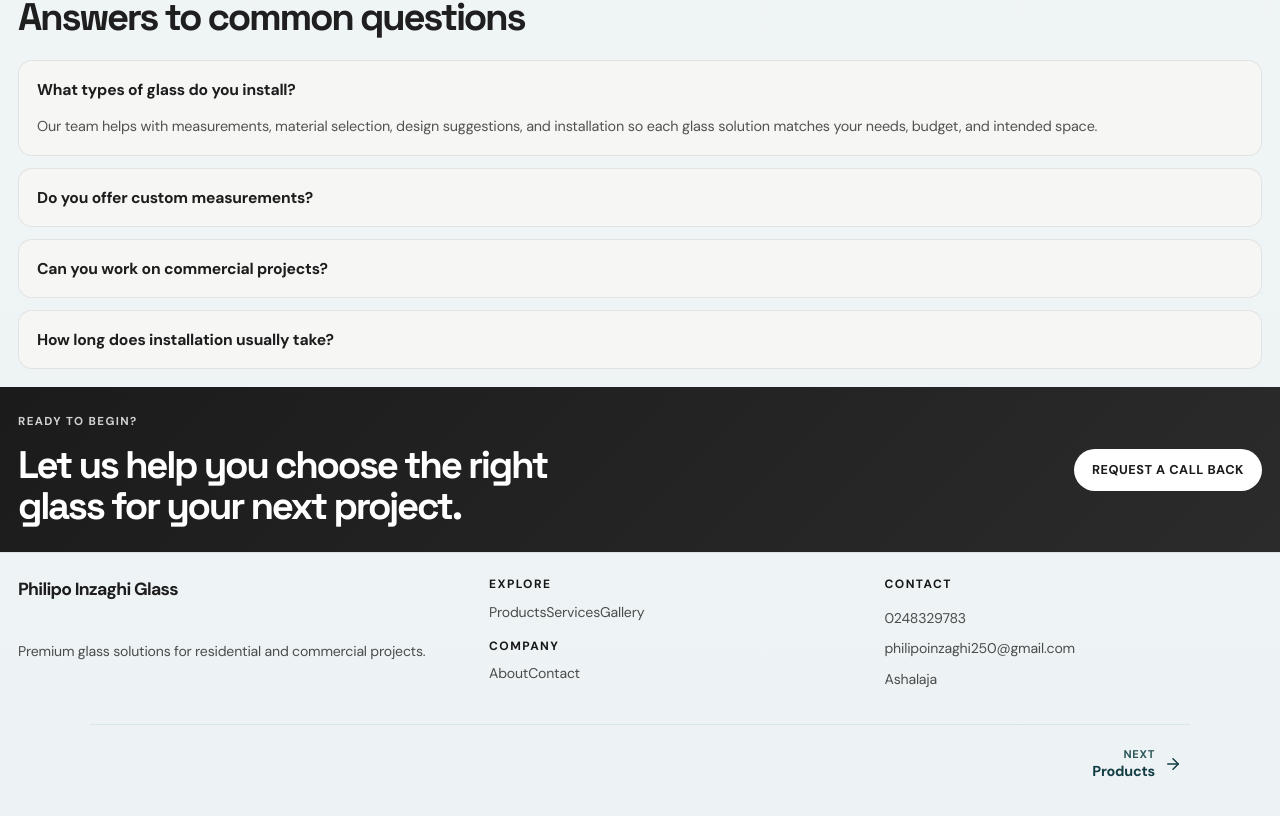
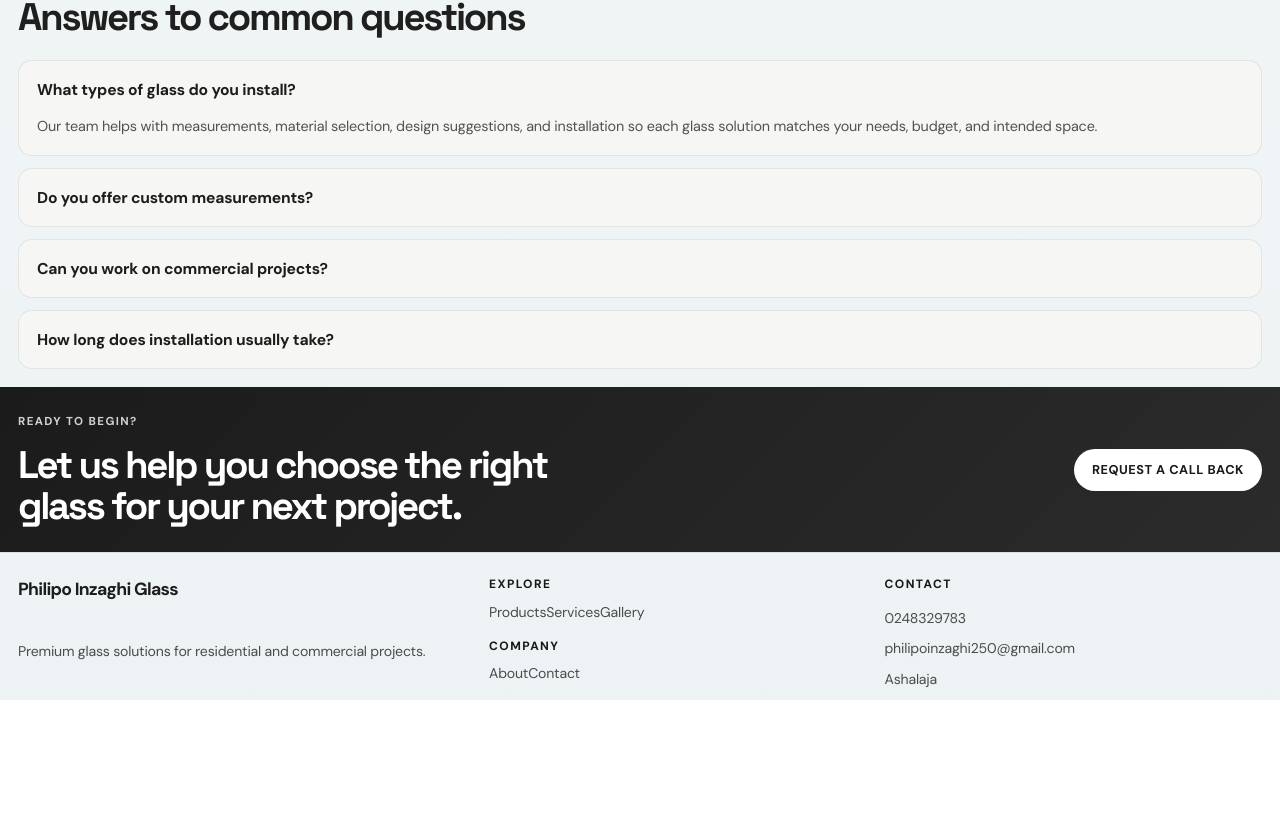
Before and after one commit to Uncle2-Tee/Premiumglasses, a Next.js app: page / in a window 1280 px wide. Shown: the part 1882-2698 px from the top of the page. After the commit the page ends 2582 px from the top, so only its background shows below. Built offline with nearby package versions, Linux system fonts and the light colour scheme.

Commit message:
pages updated

```diff
--- a/app/globals.css
+++ b/app/globals.css
@@ -649,33 +649,6 @@ p { font-size: 1rem; }
   text-transform: uppercase;
 }
 
-.page-navigation {
-  display: flex;
-  justify-content: space-between;
-  gap: 16px;
-  width: min(1100px, calc(100% - 32px));
-  margin: 24px auto 0;
-  padding: 16px 0 28px;
-  border-top: 1px solid var(--line);
-}
-
-.page-nav-link {
-  display: flex;
-  align-items: center;
-  gap: 9px;
-  max-width: 48%;
-  min-width: 0;
-  padding: 6px 8px;
-  border-radius: 8px;
-  color: var(--ink);
-}
-
-.page-nav-link.next { margin-left: auto; text-align: right; }
-.page-nav-link span { display: grid; min-width: 0; line-height: 1.35; }
-.page-nav-link small { color: var(--ink-soft); font-size: .7rem; font-weight: 800; letter-spacing: .06em; text-transform: uppercase; }
-.page-nav-link strong { overflow-wrap: anywhere; font-size: .9rem; }
-.page-nav-link:hover, .page-nav-link:focus-visible, .page-nav-link:active { color: var(--coral); background: rgba(216, 232, 231, .45); }
-
 @media (max-width: 900px) {
   .glass-hero,
   .glass-why-layout,
@@ -830,10 +803,6 @@ p { font-size: 1rem; }
 }
 
 @media (max-width: 480px) {
-  .page-navigation { width: calc(100% - 24px); gap: 4px; }
-  .page-nav-link { max-width: 50%; gap: 6px; padding: 6px 2px; }
-  .page-nav-link strong { font-size: .8rem; }
-
   .landing-main { width: 100%; padding: 12px 10px 16px; }
   .landing-inline-nav { justify-content: flex-end; gap: 4px 12px; }
   .landing-inline-nav-link { min-height: 36px; padding: 0 4px; font-size: 11px; }
@@ -849,8 +818,8 @@ p { font-size: 1rem; }
 .site-brand-logo { display: block; width: 100%; height: 100%; object-fit: contain; }
 .site-nav { display: flex; align-items: center; justify-content: flex-end; gap: 8px; width: auto; min-width: 0; overflow: visible; padding: 0; }
 .site-nav-link { display: inline-flex; align-items: center; justify-content: center; min-height: 42px; padding: 0 13px; border: 1px solid transparent; border-radius: 8px; color: var(--ink); font-size: 14px; font-weight: 700; white-space: nowrap; }
-.site-nav-link:hover, .site-nav-link:focus-visible { border-color: rgba(230, 106, 78, .38); color: var(--coral); background: rgba(230, 106, 78, .1); }
-.site-nav-link.active { border-color: rgba(230, 106, 78, .3); color: var(--coral); background: rgba(230, 106, 78, .08); }
+.site-nav-link:hover, .site-nav-link:focus-visible { color: var(--coral); background: transparent; text-decoration: underline; text-underline-offset: 4px; outline: none; }
+.site-nav-link.active { color: var(--coral); background: transparent; }
 .site-nav-toggle { display: none; }
 
 @media (max-width: 760px) {
--- a/app/layout.tsx
+++ b/app/layout.tsx
@@ -1,5 +1,4 @@
 import type { Metadata } from 'next';
-import { PageNavigation } from '../components/page-navigation';
 import { SiteHeader } from '../components/site-header';
 import './globals.css';
 
@@ -15,7 +14,6 @@ export default function RootLayout({ children }: Readonly<{ children: React.Reac
         <SiteHeader />
         <main>
           {children}
-          <PageNavigation />
         </main>
       </body>
     </html>
--- a/components/page-navigation.tsx
+++ /dev/null
@@ -1,46 +0,0 @@
-'use client';
-
-import Link from 'next/link';
-import { usePathname } from 'next/navigation';
-import { ArrowLeft, ArrowRight } from 'lucide-react';
-
-const pages = [
-  { label: 'Home', href: '/' },
-  { label: 'Products', href: '/products' },
-  { label: 'Services', href: '/services' },
-  { label: 'Gallery', href: '/gallery' },
-  { label: 'Windows Gallery', href: '/gallery-windows' },
-  { label: 'Doors Gallery', href: '/gallery-doors' },
-  { label: 'Commercial Gallery', href: '/gallery-commercial' },
-  { label: 'Partitions Gallery', href: '/gallery-partitions' },
-  { label: 'Customised Gallery', href: '/gallery-customised' },
-  { label: 'About', href: '/about' },
-  { label: 'Contact', href: '/contact' },
-];
-
-export function PageNavigation() {
-  const pathname = usePathname();
-  const currentIndex = pages.findIndex((page) => page.href === pathname);
-
-  if (currentIndex < 0) return null;
-
-  const previousPage = pages[currentIndex - 1];
-  const nextPage = pages[currentIndex + 1];
-
-  return (
-    <nav className="page-navigation" aria-label="Previous and next pages">
-      {previousPage && (
-        <Link className="page-nav-link previous" href={previousPage.href} aria-label={`Previous page: ${previousPage.label}`}>
-          <ArrowLeft size={18} aria-hidden="true" />
-          <span><small>Previous</small><strong>{previousPage.label}</strong></span>
-        </Link>
-      )}
-      {nextPage && (
-        <Link className="page-nav-link next" href={nextPage.href} aria-label={`Next page: ${nextPage.label}`}>
-          <span><small>Next</small><strong>{nextPage.label}</strong></span>
-          <ArrowRight size={18} aria-hidden="true" />
-        </Link>
-      )}
-    </nav>
-  );
-}
```
